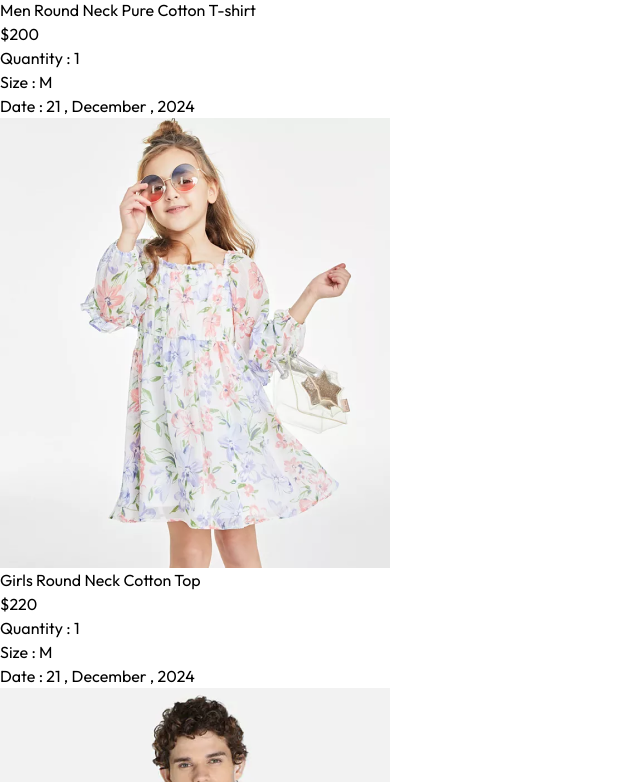
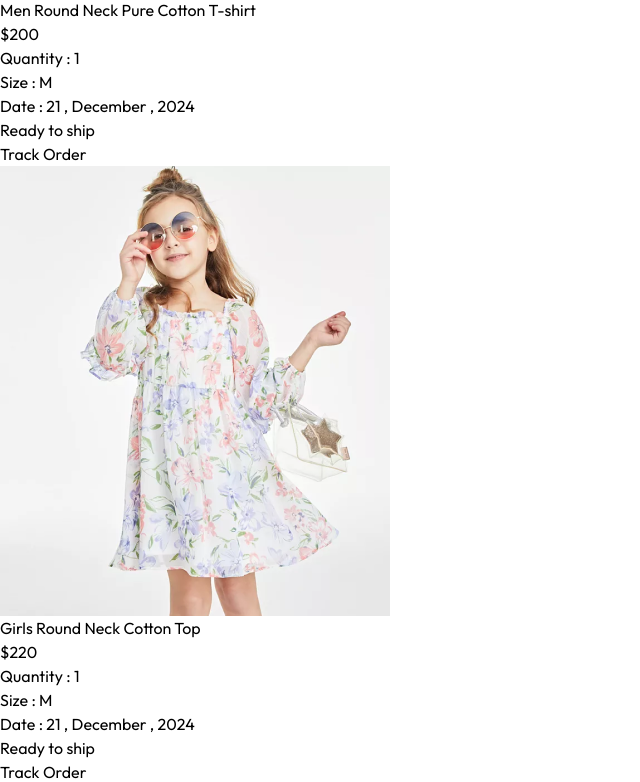
Before and after one commit to Amirhosein-Imani/ecommerce-app, a React (Vite) app in the folder frontend/: page /orders in a window 1280 px wide. Shown: the part 998-1780 px from the top of the page, without its empty margins (0-640 px from the left). Built offline with nearby package versions, Linux system fonts and the light colour scheme.

Commit message:
Finish UI of orders page

```diff
--- a/frontend/src/pages/Orders.jsx
+++ b/frontend/src/pages/Orders.jsx
@@ -46,6 +46,19 @@ const Orders = () => {
 
               </div>
 
+              <div className='flex justify-between md:w-1/2'>
+
+                <div className='flex items-center gap-2'>
+
+                  <p className='h-2 min-w-2 rounded-full bg-green-500'></p>
+                  <p className='text-sm md:text-base'>Ready to ship</p>
+
+                </div>
+
+                <button className='border px-4 py-2 text-sm font-medium rounded-sm'>Track Order</button>
+
+              </div>
+
             </div>
 
           ))
```
